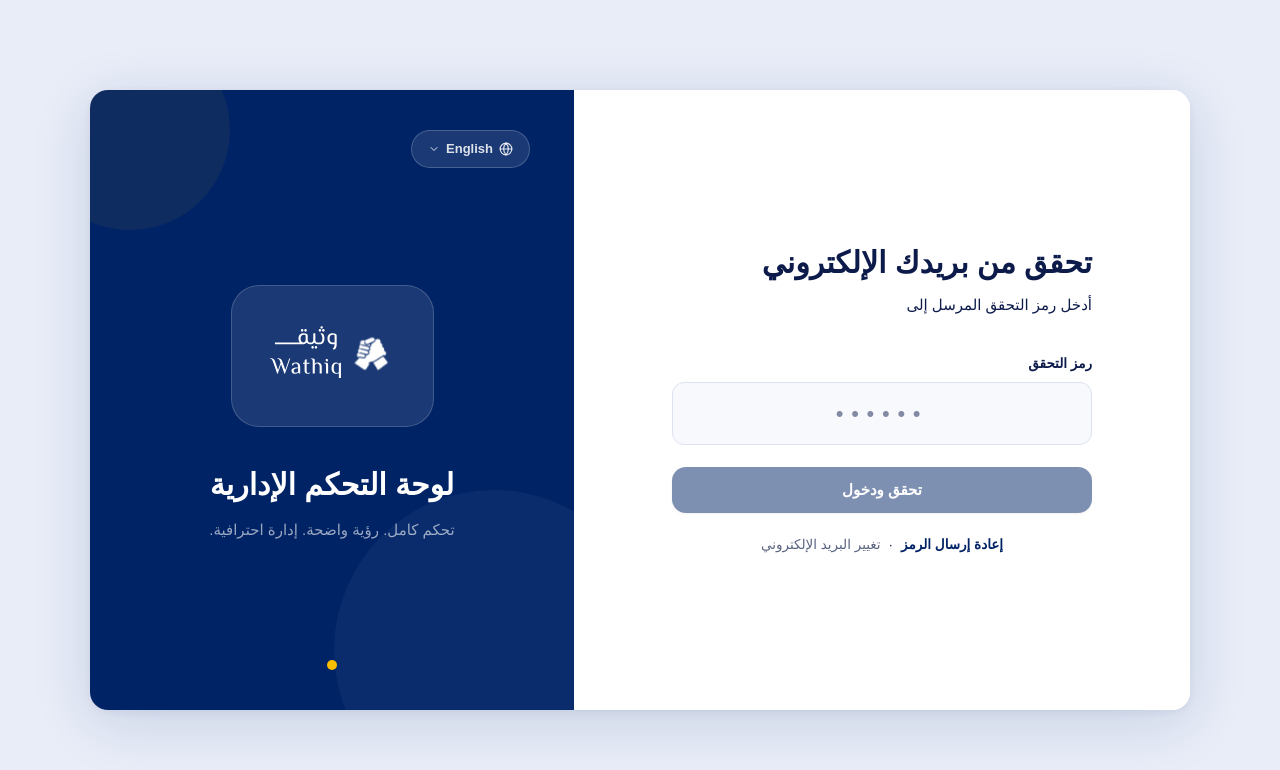
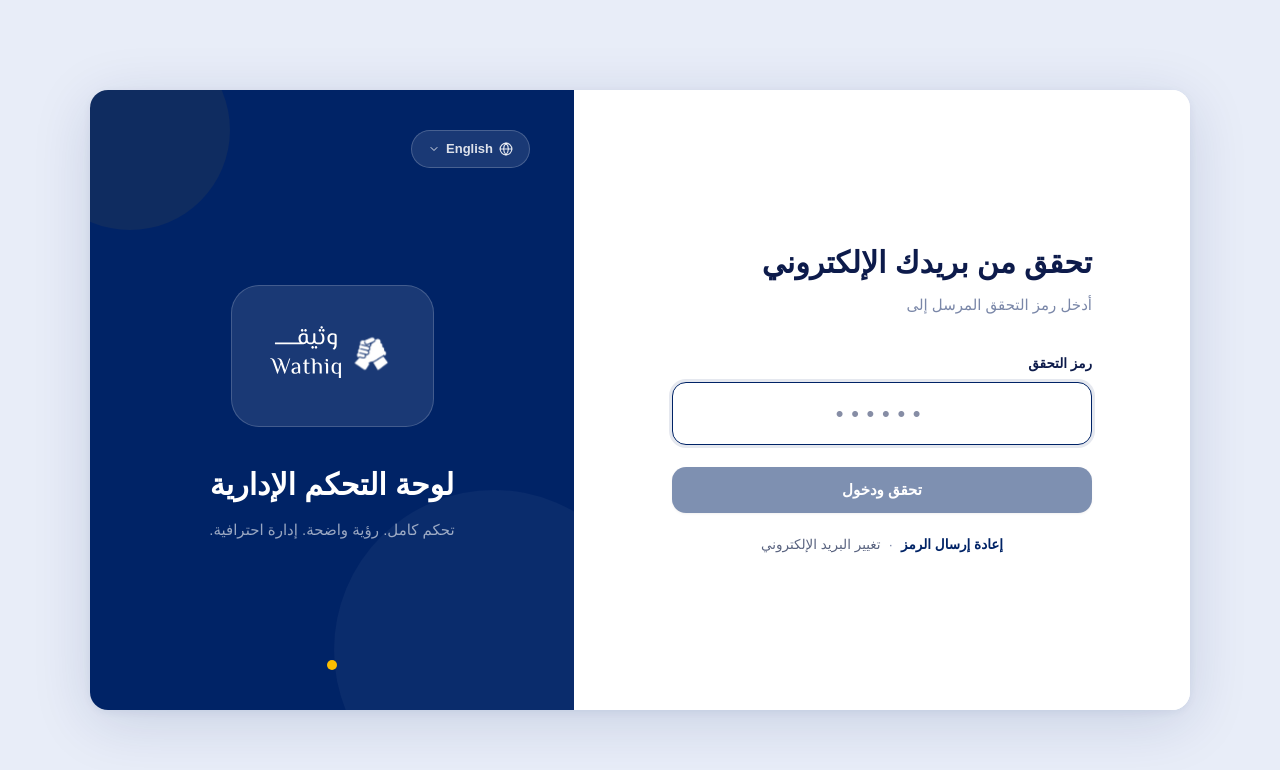
Before and after one commit to Wathiq-ps/Front, a Next.js app: page /verify-otp in a window 1280 px wide. Shown: the top 770 px of the page. Built offline with nearby package versions, Linux system fonts and the light colour scheme; a web font is replaced by a local one.

Commit message:
refactor(auth): clean otp page styles

```diff
--- a/app/(auth)/verify-otp/page.js
+++ b/app/(auth)/verify-otp/page.js
@@ -15,24 +15,44 @@ function VerifyOtpContent() {
   const submit = async e => { e.preventDefault(); if (code.length !== 6) return; setLoading(true); setError(''); try { await verifyOtp(email, code); router.replace(new URLSearchParams(window.location.search).get('next') || '/dashboard') } catch (e) { setError(e.message) } finally { setLoading(false) } }
   const resend = async () => { if (seconds || !email) return; setResending(true); setError(''); try { await requestOtp(email); setSeconds(60) } catch (e) { setError(e.message) } finally { setResending(false) } }
   return <AuthLayout>
-    <div style={{ marginBottom: 36, textAlign: isRtl ? 'right' : 'left' }}>
-      <h2 style={{ fontSize: 30, fontWeight: 700, color: 'var(--color-ink)', lineHeight: 1.2, marginBottom: 10, fontFamily: 'var(--font-family-base)' }}>{t.otpTitle}</h2>
-      <p style={{ fontSize: 15, color: 'var(--color-ink-subtle)', lineHeight: 1.8, fontFamily: 'var(--font-family-base)', margin: 0 }}>{t.otpSub} <strong style={{ color: 'var(--color-brand-navy)' }}>{email}</strong></p>
-    </div>
-    {error && <div role="alert" style={{ marginBottom: 18, padding: '11px 14px', borderRadius: 12, background: 'var(--color-danger-bg)', color: 'var(--color-danger)', fontSize: 13, fontFamily: 'var(--font-family-base)', textAlign: isRtl ? 'right' : 'left' }}>{error}</div>}
-    <form onSubmit={submit} style={{ display: 'flex', flexDirection: 'column', gap: 22 }}>
-      <div style={{ display: 'flex', flexDirection: 'column', gap: 8 }}>
-        <label htmlFor="otp" style={{ fontSize: 13.5, fontWeight: 600, color: 'var(--color-ink)', fontFamily: 'var(--font-family-base)' }}>{t.otpLabel}</label>
-        <input id="otp" ref={inputRef} inputMode="numeric" autoComplete="one-time-code" maxLength={6} value={code} onChange={e => setCode(e.target.value.replace(/\D/g, '').slice(0, 6))} placeholder="••••••" style={{ width: '100%', boxSizing: 'border-box', border: `1.5px solid ${error ? 'var(--color-danger)' : 'var(--color-border-strong)'}`, borderRadius: 12, padding: '14px 16px', fontSize: 22, letterSpacing: '0.35em', textAlign: 'center', color: 'var(--color-ink)', background: 'var(--color-surface-input)', outline: 'none', fontFamily: 'var(--font-family-base)' }} />
+    <div className={`mb-9 ${isRtl ? 'text-right' : 'text-left'}`}>
+      <h2 className="mb-2.5 font-sans text-[30px] font-bold leading-[1.2] text-ink">
+        {t.otpTitle}
+        </h2>
+        <p className="m-0 font-sans text-[15px] leading-[1.8] text-ink-subtle">
+          {t.otpSub}{' '}
+          <strong className="text-brand-navy">{email}</strong>
+          </p>
+          </div>
+    {error && (
+   <div
+     role="alert"
+     className={`mb-[18px] rounded-xl bg-danger-bg px-3.5 py-[11px] font-sans text-[13px] text-danger ${
+       isRtl ? 'text-right' : 'text-left'
+     }`}
+   >
+     {error}
+   </div>
+ )}
+    <form onSubmit={submit} className="flex flex-col gap-[22px]">
+      <div className="flex flex-col gap-2">
+        <label htmlFor="otp" className="font-sans text-[13.5px] font-semibold text-ink">
+          {t.otpLabel}
+        </label>
+        <input id="otp" ref={inputRef} inputMode="numeric" autoComplete="one-time-code" maxLength={6} value={code} onChange={e => setCode(e.target.value.replace(/\D/g, '').slice(0, 6))} placeholder="••••••" className={`box-border w-full rounded-xl border-[1.5px] px-4 py-3.5 text-center font-sans text-[22px] tracking-[0.35em] text-ink outline-none transition-[border-color,background-color,box-shadow] duration-150 ${
+           error
+           ? 'border-danger bg-surface-error focus:border-danger focus:ring-[3px] focus:ring-danger/12'
+           : 'border-border-strong bg-surface-input focus:border-brand-navy focus:bg-white focus:ring-[3px] focus:ring-brand-navy/10'}`} />
       </div>
       <Button type="submit" size="full" disabled={loading || code.length !== 6}>{loading ? <><Spinner size={16} /> {t.verifyingOtp}</> : t.verifyBtn}</Button>
-      <div style={{ textAlign: 'center', fontFamily: 'var(--font-family-base)', fontSize: 13.5, color: 'var(--color-ink-subtle)' }}>
-        <button type="button" onClick={resend} disabled={resending || seconds > 0} style={{ border: 0, background: 'transparent', color: seconds ? 'var(--color-ink-faint)' : 'var(--color-brand-navy)', fontWeight: 600, cursor: seconds ? 'default' : 'pointer', fontFamily: 'inherit' }}>{resending ? t.sendingOtp : seconds ? `${t.resendOtp} (${seconds})` : t.resendOtp}</button>
-        <span style={{ margin: '0 8px' }}>·</span><button type="button" onClick={() => router.push('/login')} style={{ border: 0, background: 'transparent', color: 'var(--color-ink-muted)', cursor: 'pointer', fontFamily: 'inherit' }}>{t.changeEmail}</button>
+      <div className="text-center font-sans text-[13.5px] text-ink-subtle">
+        <button type="button" onClick={resend} disabled={resending || seconds > 0} className="border-0 bg-transparent font-sans font-semibold text-brand-navy transition-colors duration-150 hover:text-brand-navy-hover disabled:cursor-default disabled:text-ink-faint">{resending ? t.sendingOtp : seconds ? `${t.resendOtp} (${seconds})` : t.resendOtp}</button>
+        <span className="mx-2">·</span><button type="button" onClick={() => router.push('/login')} className="border-0 bg-transparent font-sans text-ink-muted transition-colors duration-150 hover:text-ink">{t.changeEmail}</button>
       </div>
     </form>
   </AuthLayout>
 }
+
 export default function VerifyOtpPage() {
   return (
     <Suspense fallback={null}>
```
